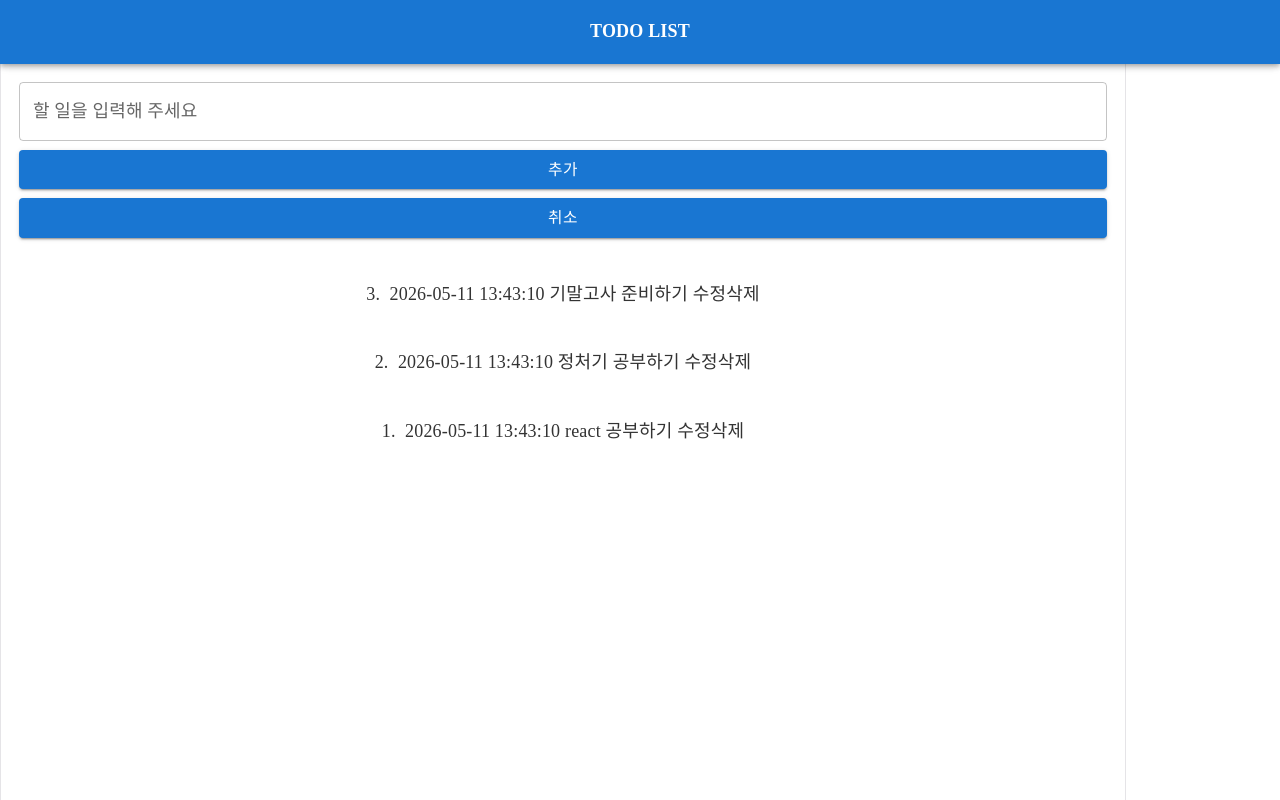
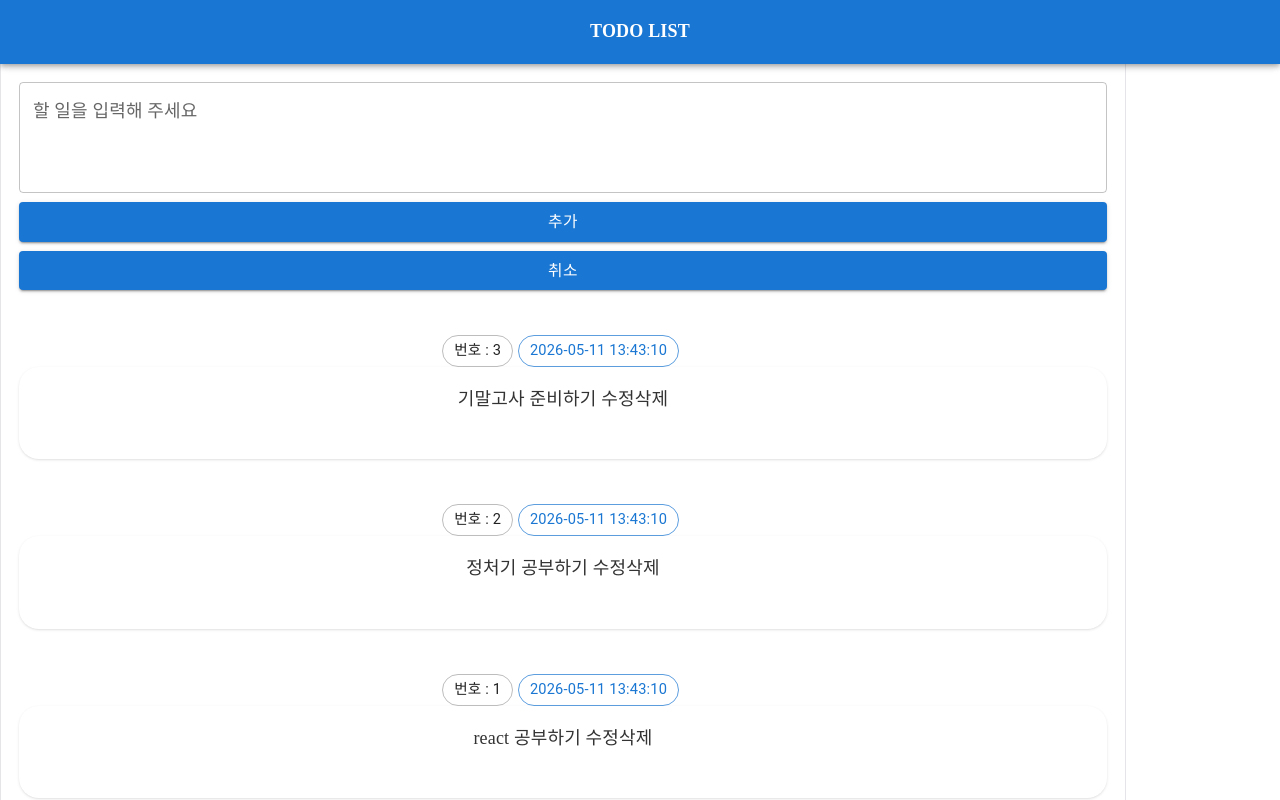
Before and after one commit to KIMHEEHO/react-todo, a React (Vite) app: page / in a window 1280 px wide. Built offline with nearby package versions, Linux system fonts and the light colour scheme; a web font is replaced by a local one.

Commit message:
feat: MUI Chip 및 multiline TextField UI 적용

```diff
--- a/src/components/NewTodoForm.jsx
+++ b/src/components/NewTodoForm.jsx
@@ -26,7 +26,7 @@ export default function NewTodoForm({ todosState }) {
   return (
     <>
       <form onSubmit={onSubmit} className="flex flex-col mt-4 px-4 gap-2">
-        <TextField ref={textRef} autoComplete="off" name="content" label="할 일을 입력해 주세요" variant="outlined" />
+        <TextField ref={textRef} multiline minRows={3} maxRows={5} autoComplete="off" name="content" label="할 일을 입력해 주세요" variant="outlined" />
         <Button variant='contained' type='submit'>추가</Button>
         <Button variant='contained' type='reset'>취소</Button>
       </form>
--- a/src/components/TodoListItem.jsx
+++ b/src/components/TodoListItem.jsx
@@ -1,4 +1,5 @@
 import { useState,useRef } from "react";
+import Chip from '@mui/material/Chip';
 
 function TodoListItem({ todosState, todo, index }) {
 const [editMode, setEditMode] = useState(false);
@@ -37,16 +38,18 @@ const [editMode, setEditMode] = useState(false);
     <>
     <div className="mt-4 px-4">
       <li key={index} className="mt-10">
-        {todo.id}.
+        <Chip label={`번호 : ${todo.id}`} variant="outlined" />
         &nbsp;
-        {todo.regDate}
+        <Chip label={todo.regDate} color="primary" variant="outlined" />
         &nbsp;
         {editMode || (
           <>
+          <div className="pt-4 p-10 shadow rounded-[20px] whitespace-pre-wrap leading-relaxed" >
             {todo.content}
             &nbsp;
             <button onClick={showEditMode}>수정</button>
             <button onClick={removeTodo}>삭제</button>
+            </div>
           </>
         )}
         {editMode && (
```
